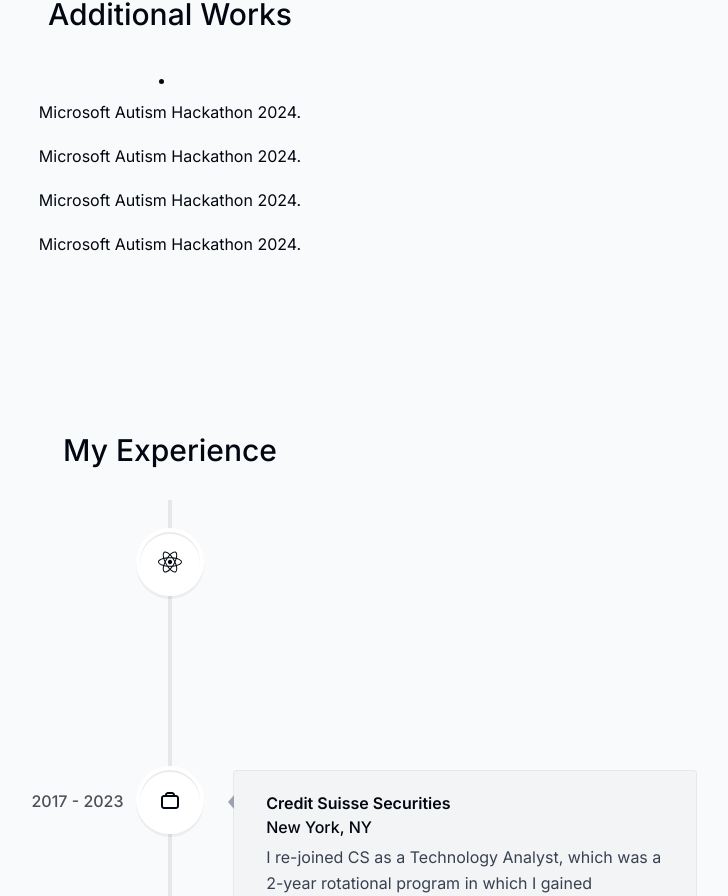
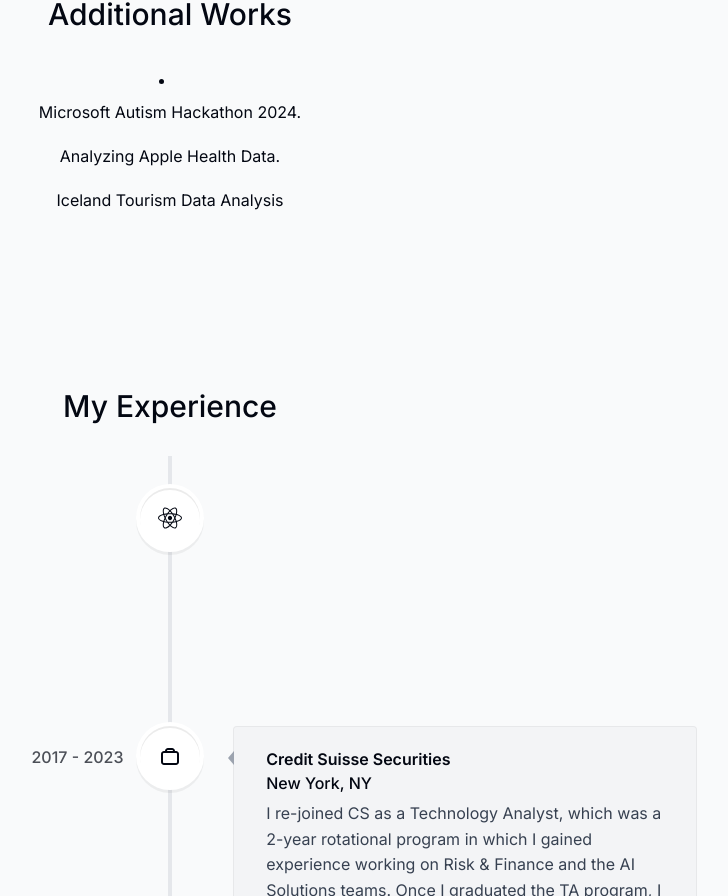
Before and after one commit to shkim22/portfolio-website, a Next.js app: page / in a window 1280 px wide. Shown: the part 3206-4102 px from the top of the page, without its empty margins (470-1198 px from the left). Built offline with nearby package versions, Linux system fonts and the light colour scheme.

Commit message:
add additional back

```diff
--- a/components/additional.tsx
+++ b/components/additional.tsx
@@ -20,10 +20,9 @@
         >
             <SectionHeading>Additional Works</SectionHeading>
             <li>
-                <p className='mb-3'> Microsoft Autism Hackathon 2024.</p>
-                <p className='mb-3'> Microsoft Autism Hackathon 2024.</p>
-                <p className='mb-3'> Microsoft Autism Hackathon 2024.</p>
-                <p className='mb-3'> Microsoft Autism Hackathon 2024.</p>
+                <ul className='mb-3'> Microsoft Autism Hackathon 2024.</ul>
+                <ul className='mb-3'> Analyzing Apple Health Data.</ul>
+                <ul className='mb-3'> Iceland Tourism Data Analysis</ul>
             </li>
 
         </motion.section>
--- a/components/header.tsx
+++ b/components/header.tsx
@@ -14,7 +14,7 @@
   return (
     <header className="z-[999] relative">
       <motion.div
-        className="fixed top-0 left-1/3 right-1/3 h-[4.5rem] w-full rounded-none border border-white border-opacity-40 bg-white bg-opacity-80 shadow-lg shadow-black/[0.03] backdrop-blur-[0.5rem] sm:top-6 sm:h-[3.25rem] sm:w-[36rem] sm:rounded-full dark:bg-gray-950 dark:border-black/40 dark:bg-opacity-75"
+        className="fixed top-0 left:80% h-[4.5rem] w-full rounded-none border border-white border-opacity-40 bg-white bg-opacity-80 shadow-lg shadow-black/[0.03] backdrop-blur-[0.5rem] sm:top-6 sm:h-[3.25rem] sm:w-[36rem] sm:rounded-full dark:bg-gray-950 dark:border-black/40 dark:bg-opacity-75"
         initial={{ y: -100, x: "-50%", opacity: 0 }}
         animate={{ y: 0, x: "-50%", opacity: 1 }}
       ></motion.div>
```
